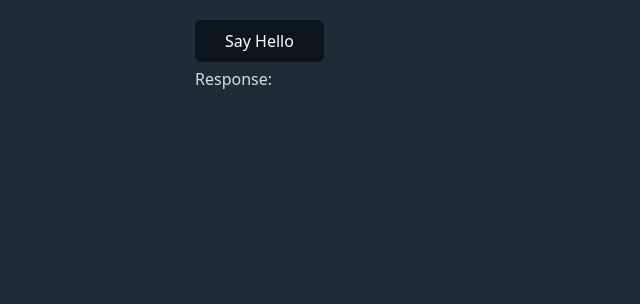
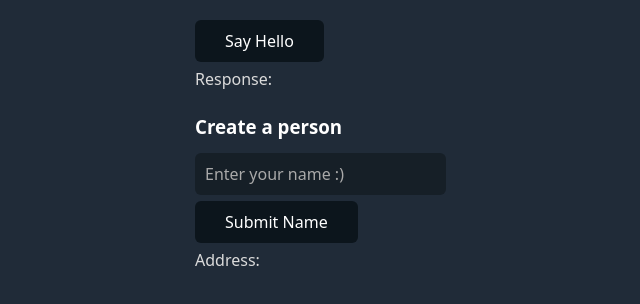
Before and after one commit to bayramlcm/holo-me, a plain HTML site: page gui/index.html in a window 1280 px wide. Shown: the whole page, without its empty margins (45-685 px from the left). Drawn offline with nearby package versions, Linux system fonts and the light colour scheme; no server answers.

Commit message:
Kullanıcı oluşturma servisi bağlandı

```diff
--- a/gui/hello.js
+++ b/gui/hello.js
@@ -13,3 +13,11 @@ function show_output(result) {
   var output = JSON.parse(result);
   span.textContent = ' ' + output.Ok;
 }
+function create_person() {
+  const name = document.getElementById('name').value;
+  holochain_connection.then(({callZome, close}) => {
+    callZome('test-instance', 'hello', 'create_person')({
+      person: {name: name},
+    }).then(result => console.log(result));
+  });
+}
--- a/gui/index.html
+++ b/gui/index.html
@@ -1,6 +1,6 @@
 <!DOCTYPE html>
 
-<html lang="tr">
+<html lang="en">
 
 <head>
     <meta charset="utf-8" />
@@ -12,9 +12,11 @@
 
 <body>
     <button onclick="hello()" type="button">Say Hello</button>
-
     <div>Response: <span id="output"></span></div>
-
+    <h3>Create a person</h3>
+    <input type="text" id="name" placeholder="Enter your name :)">
+    <button onclick="create_person()" type="button">Submit Name</button>
+    <div>Address: <span id="address_output"></span></div>
     <script type="text/javascript" src="hc-web-client/hc-web-client-0.5.1.browser.min.js"></script>
     <script type="text/javascript" src="hello.js"></script>
 </body>
```
